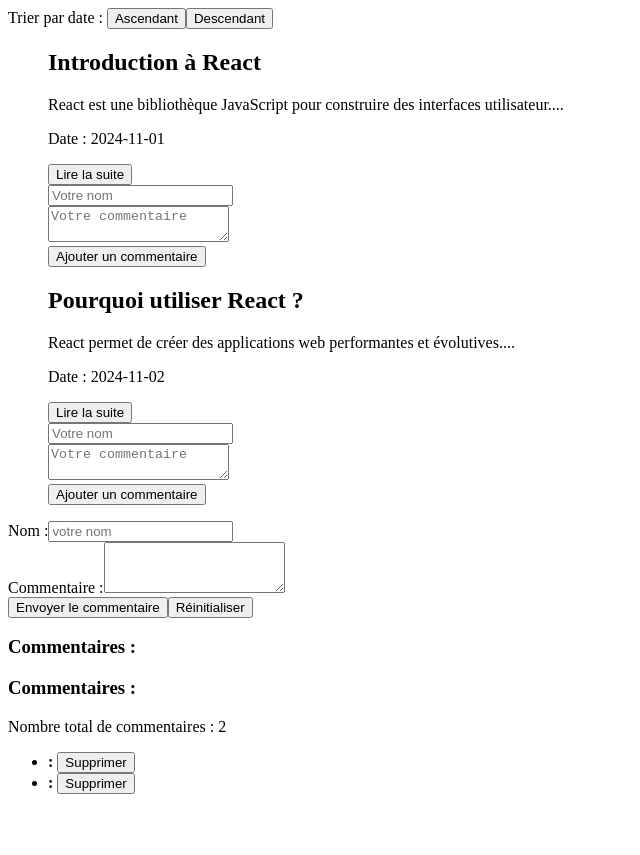
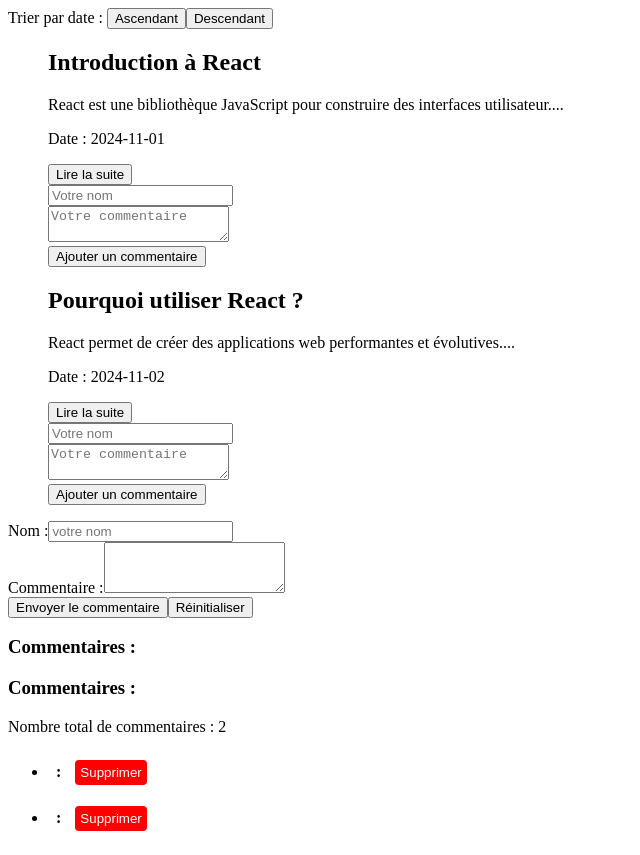
Before and after one commit to TheAsherah/NewConflit-WFS206, a React (Vite) app: page / in a window 1280 px wide. Shown: the whole page, without its empty margins (0-640 px from the left). Before the commit the page ends 810 px from the top, so only its background shows below. Built offline with nearby package versions, Linux system fonts and the light colour scheme.

Commit message:
Ajout de la fonctionnalité de surbrillance pour les nouveaux commentaires

```diff
--- a/src/App.jsx
+++ b/src/App.jsx
@@ -2,29 +2,53 @@ import React, { useState, useEffect } from "react";
 import ArticleList from "./Components/ArticleList";
 import CommentForm from "./Components/CommentForm";
 import CommentList from "./Components/CommentList";
+
 const App = () => {
   const [comments, setComments] = useState([]);
 
+  // Charger les commentaires depuis le fichier JSON
   useEffect(() => {
     fetch("/data/comments.json")
       .then((response) => response.json())
-      .then((data) => setComments(data))
+      .then((data) =>
+        // Ajout de `isNew` pour marquer les nouveaux commentaires
+        setComments(data.map((comment) => ({ ...comment, isNew: false })))
+      )
       .catch((error) => console.error("Erreur de chargement :", error));
   }, []);
 
+  // Supprimer un commentaire
   const deleteComment = (index) => {
     setComments((prevComments) => prevComments.filter((_, i) => i !== index));
   };
 
+  // Ajouter un nouveau commentaire
   const addComment = (newComment) => {
-    setComments((prevComments) => [...prevComments, newComment]);
+    // Ajouter le commentaire avec le statut `isNew: true`
+    setComments((prevComments) => [
+      ...prevComments,
+      { ...newComment, isNew: true },
+    ]);
+  };
+
+  // Marquer un commentaire comme ancien (isNew -> false)
+  const markCommentAsOld = (index) => {
+    setComments((prevComments) =>
+      prevComments.map((comment, i) =>
+        i === index ? { ...comment, isNew: false } : comment
+      )
+    );
   };
 
   return (
     <div>
       <ArticleList />
       <CommentForm addComment={addComment} />
-      <CommentList comments={comments} deleteComment={deleteComment} />
+      <CommentList
+        comments={comments}
+        deleteComment={deleteComment}
+        markCommentAsOld={markCommentAsOld}
+      />
     </div>
   );
 };
--- a/src/Components/CommentList.jsx
+++ b/src/Components/CommentList.jsx
@@ -1,6 +1,19 @@
-import React from 'react';
+import React, { useEffect } from 'react';
 
-const CommentList = ({ comments, deleteComment }) => {
+const CommentList = ({ comments, deleteComment, markCommentAsOld }) => {
+  useEffect(() => {
+    // Met à jour les commentaires pour qu'ils ne soient plus considérés comme nouveaux après 5 secondes
+    const timeoutIds = comments.map((comment, index) => {
+      if (comment.isNew) {
+        return setTimeout(() => markCommentAsOld(index), 5000);
+      }
+      return null;
+    });
+
+    // Nettoie les timeouts à la désactivation du composant
+    return () => timeoutIds.forEach((id) => clearTimeout(id));
+  }, [comments, markCommentAsOld]);
+
   return (
     <div>
       <h3>Commentaires :</h3>
@@ -8,9 +21,31 @@ const CommentList = ({ comments, deleteComment }) => {
       {comments.length > 0 ? (
         <ul>
           {comments.map((comment, index) => (
-            <li key={index}>
+            <li
+              key={index}
+              style={{
+                backgroundColor: comment.isNew ? '#d1f7c4' : 'transparent', // Met en surbrillance si c'est nouveau
+                padding: '8px',
+                margin: '5px 0',
+                borderRadius: '4px',
+                transition: 'background-color 0.5s ease',
+              }}
+            >
               <strong>{comment.author}:</strong> {comment.content}
-              <button onClick={() => deleteComment(index)}>Supprimer</button>
+              <button
+                onClick={() => deleteComment(index)}
+                style={{
+                  marginLeft: '10px',
+                  backgroundColor: 'red',
+                  color: 'white',
+                  border: 'none',
+                  borderRadius: '4px',
+                  padding: '5px',
+                  cursor: 'pointer',
+                }}
+              >
+                Supprimer
+              </button>
             </li>
           ))}
         </ul>
```
